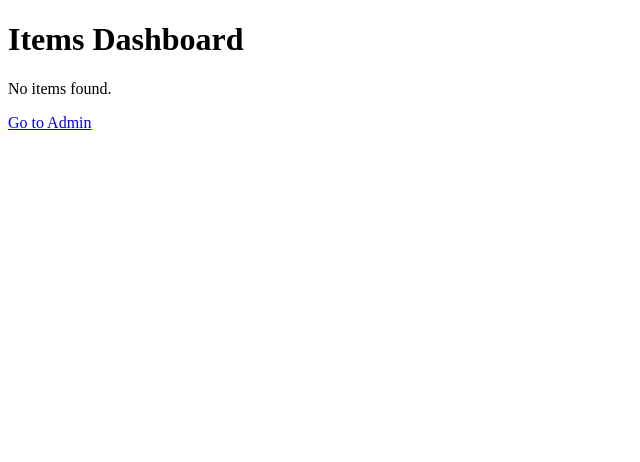
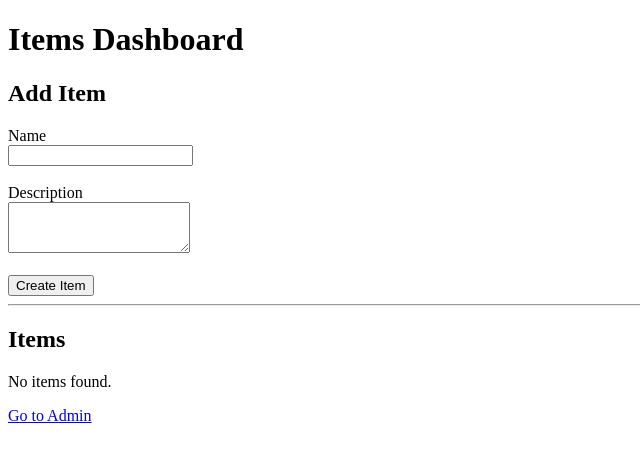
Before and after one commit to Anaskaysar/Django-Crud-with-Full-CICD-on-GCP, a Django app: page / in a window 1280 px wide. Shown: the top 462 px of the page, without its empty margins (0-640 px from the left). Run offline with Django 5.2, Linux system fonts and the light colour scheme; data that the repository does not hold is empty.

Commit message:
Add full home page with create and list items

```diff
--- a/crudproject/items/templates/items/home.html
+++ b/crudproject/items/templates/items/home.html
@@ -1,11 +1,40 @@
 <!doctype html>
-<html>
+<html lang="en">
   <head>
     <meta charset="utf-8" />
-    <title>Items</title>
+    <title>Items Dashboard</title>
   </head>
+
   <body>
     <h1>Items Dashboard</h1>
+
+    <!-- CREATE FORM -->
+    <h2>Add Item</h2>
+
+    <form method="post">
+      {% csrf_token %}
+
+      <div>
+        <label for="name">Name</label><br />
+        <input type="text" id="name" name="name" required />
+      </div>
+
+      <br />
+
+      <div>
+        <label for="description">Description</label><br />
+        <textarea id="description" name="description" rows="3"></textarea>
+      </div>
+
+      <br />
+
+      <button type="submit">Create Item</button>
+    </form>
+
+    <hr />
+
+    <!-- ITEMS LIST -->
+    <h2>Items</h2>
 
     {% if items %}
       <ul>
@@ -22,7 +51,8 @@
       <p>No items found.</p>
     {% endif %}
 
-<p><a href="/admin/">Go to Admin</a></p>
-
+    <p>
+      <a href="/admin/">Go to Admin</a>
+    </p>
   </body>
 </html>
--- a/crudproject/items/urls.py
+++ b/crudproject/items/urls.py
@@ -2,5 +2,5 @@ from django.urls import path
 from .views import home
 
 urlpatterns = [
-    path('', home, name='home'),
+    path("", home, name="items-home"),
 ]
--- a/crudproject/items/views.py
+++ b/crudproject/items/views.py
@@ -1,6 +1,14 @@
-from django.shortcuts import render
+from django.shortcuts import render,redirect
 from .models import Item
 
 def home(request):
+    if request.method == "POST":
+        name = request.POST.get("name", "").strip()
+        description = request.POST.get("description", "").strip()
+
+        if name:
+            Item.objects.create(name=name, description=description)
+            return redirect("items-home")  # redirect after POST
+
     items = Item.objects.all().order_by("-created_at")
     return render(request, "items/home.html", {"items": items})
```
Lines whose indentation alone changed are shown as unchanged.
